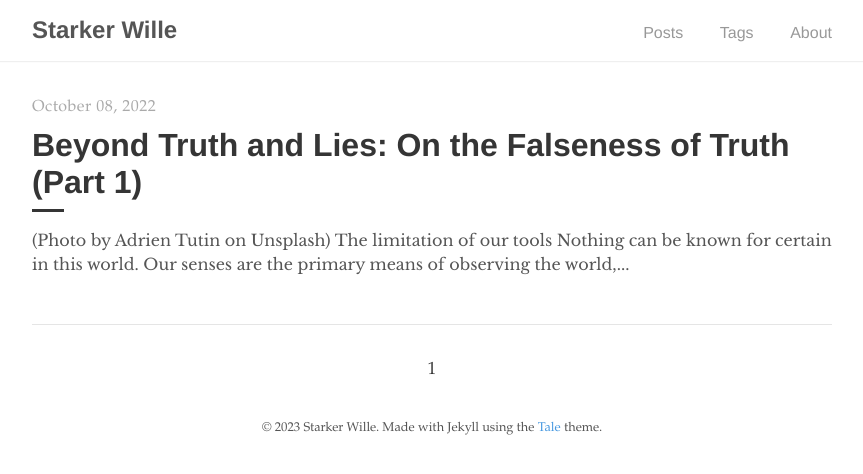
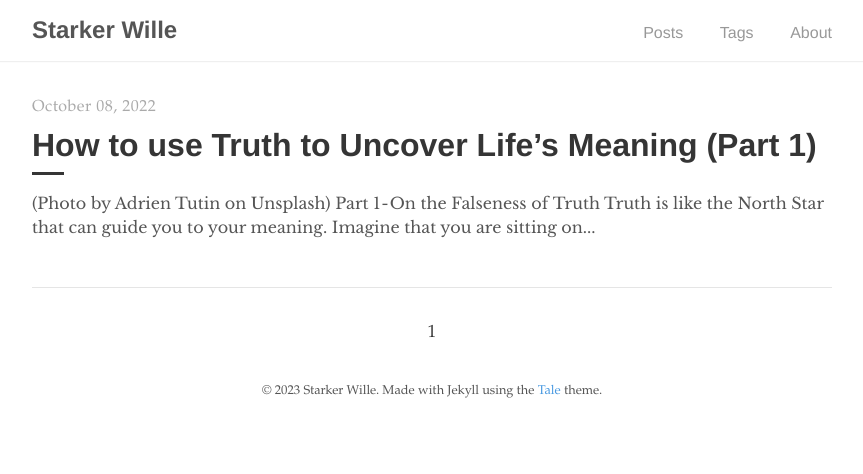
Before and after one commit to derstarkerwille/DerStarkerWille, a Jekyll site: the page built from index.html, in a window 1280 px wide. Shown: the top 474 px of the page, without its empty margins (208-1071 px from the left). Built offline with Jekyll 4.4.1, drawn with Linux system fonts in a browser that asks for light colours; the list of posts is cut into pages by our own code.

Commit message:
Update 2022-10-08-Oct 2022.md
Intro and title change

```diff
--- a/_posts/2022-10-08-Oct 2022.md
+++ b/_posts/2022-10-08-Oct 2022.md
@@ -1,6 +1,6 @@
 ---
 layout: post
-title: "Beyond Truth and Lies: On the Falseness of Truth (Part 1)"
+title: "How to use Truth to Uncover Life’s Meaning (Part 1)"
 author: "Starker Wille"
 tags: Truth
 ---
@@ -8,6 +8,11 @@ tags: Truth
 ![image](https://user-images.githubusercontent.com/114194993/212605571-cef929fd-5b46-4a06-9c86-500c0566d450.png)
 
 (Photo by Adrien Tutin on [Unsplash](https://unsplash.com/photos/x8xJpClTvR0))
+
+**Part 1 - On the Falseness of Truth**
+Truth is like the North Star that can guide you to your meaning.
+Imagine that you are sitting on a boat on the open sea at night in the middle of a storm- the better you understand where you are, and how the boat and the waves behave, it helps you navigate through the storm more easily.
+The truth is only useful in this manner if we don't try prematurely settle for a truth that we can live with, rather than what it is in actuality. For this reason, we have to take the time to understand more about truth, before we can utilize it to get where we want.
 
 **The limitation of our tools**
 Nothing can be known for certain in this world.
```
